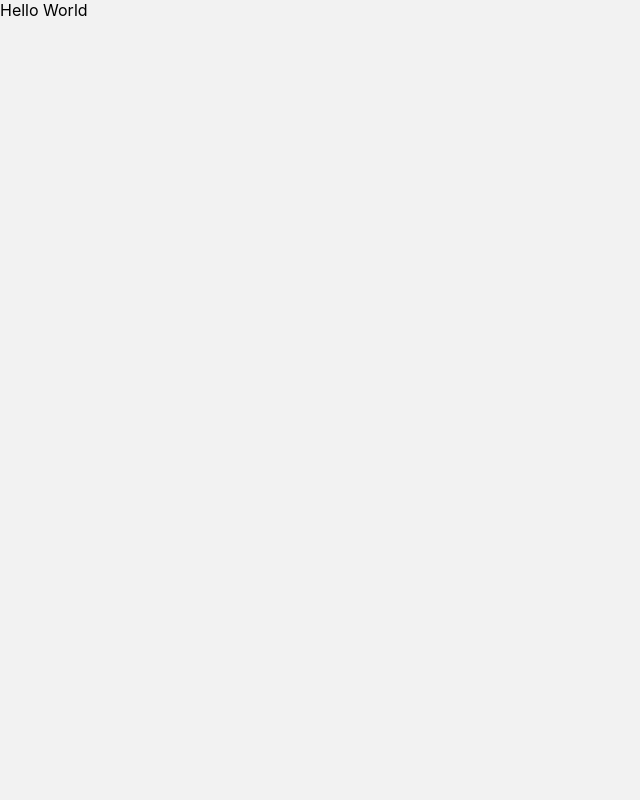
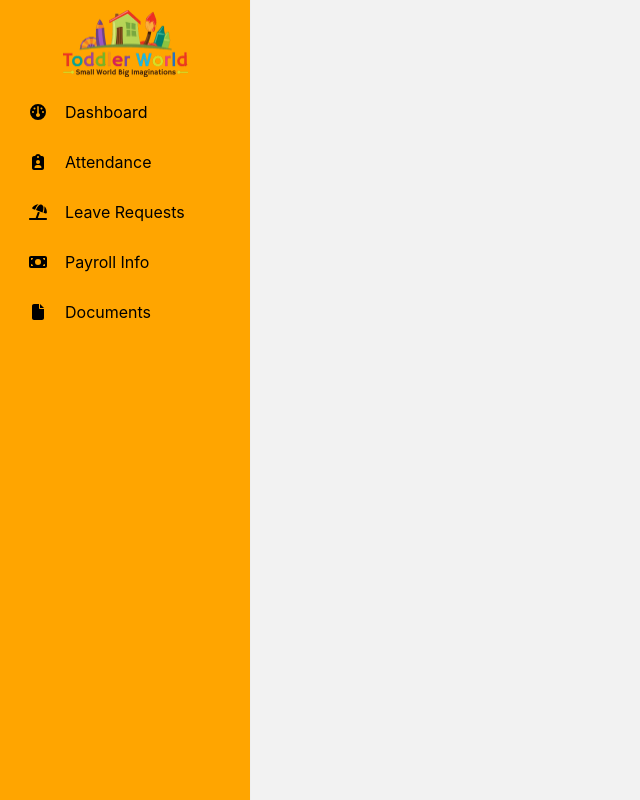
Before and after one commit to aheedshah/toddler-world-hr, a React (Create React App) app: page /dashboard in a window 1280 px wide. Shown: the whole page, without its empty margins (0-640 px from the left). Built offline with nearby package versions, Linux system fonts and the light colour scheme.

Commit message:
chore: add sidebar

```diff
--- a/package.json
+++ b/package.json
@@ -3,6 +3,9 @@
   "version": "0.1.0",
   "private": true,
   "dependencies": {
+    "@fortawesome/fontawesome-svg-core": "^6.5.1",
+    "@fortawesome/free-solid-svg-icons": "^6.5.1",
+    "@fortawesome/react-fontawesome": "^0.2.0",
     "@testing-library/jest-dom": "^4.2.4",
     "@testing-library/react": "^14.1.2",
     "@testing-library/user-event": "^14.5.1",
@@ -16,10 +19,12 @@
     "nodemon": "^3.0.2",
     "react": "^18.2.0",
     "react-dom": "^18.2.0",
+    "react-pro-sidebar": "^1.1.0-alpha.1",
     "react-router-dom": "^6.20.1",
     "react-scripts": "5.0.1",
     "sass": "^1.69.5",
     "typescript": "^5.3.2",
+    "usehooks-ts": "^2.9.1",
     "web-vitals": "^3.5.0"
   },
   "scripts": {
--- a/src/components/Dashboard/Dashboard.tsx
+++ b/src/components/Dashboard/Dashboard.tsx
@@ -1,11 +1,12 @@
 import React from 'react'
+import Sidebar from "../Sidebar/Sidebar";
 
 const Dashboard: React.FC = () => {
-  return (
-    <>
-      Hello World
-    </>
-  )
+    return (
+        <>
+            <Sidebar />
+        </>
+    );
 }
 
 export default Dashboard
--- /dev/null
+++ b/src/components/Sidebar/Sidebar.scss
@@ -0,0 +1,11 @@
+.sidebar{
+    height: 100vh;
+    img {
+        display: block;
+        margin-left: auto;
+        margin-right: auto;
+        padding-top: 10px;
+        padding-bottom: 10px;
+        width: 50%;
+    }
+}
--- /dev/null
+++ b/src/components/Sidebar/Sidebar.tsx
@@ -0,0 +1,56 @@
+import React from 'react';
+import './Sidebar.scss';
+import { Sidebar, Menu, MenuItem } from 'react-pro-sidebar';
+import { Link } from "react-router-dom";
+import { FontAwesomeIcon } from '@fortawesome/react-fontawesome';
+import { faGauge, faClipboardUser, faUmbrellaBeach, faMoneyBill, faFile } from '@fortawesome/free-solid-svg-icons';
+import { useMediaQuery } from 'usehooks-ts'
+
+
+const Sidebars: React.FC = () => {
+	const isDesktop = useMediaQuery('(min-width: 768px)')
+	return (
+		<Sidebar
+			backgroundColor={'orange'}
+			color={'#8ba1b7'}
+			className='sidebar'
+			collapsed={!isDesktop}
+		>
+			<img src='/images/logo.webp' alt="logo" />
+			<Menu>
+				<MenuItem
+					component={<Link to={'/dashboard'} />}
+					icon={<FontAwesomeIcon icon={faGauge} />}
+				>
+					Dashboard
+				</MenuItem>
+				<MenuItem
+					component={<Link to={'#'} />}
+					icon={<FontAwesomeIcon icon={faClipboardUser} />}
+				>
+					Attendance
+				</MenuItem>
+				<MenuItem
+					component={<Link to={'#'} />}
+					icon={<FontAwesomeIcon icon={faUmbrellaBeach}/>}
+				>
+					Leave Requests
+				</MenuItem>
+				<MenuItem
+					component={<Link to={'#'} />}
+					icon={<FontAwesomeIcon icon={faMoneyBill}/>}
+				>
+					Payroll Info
+				</MenuItem>
+				<MenuItem
+					component={<Link to={'#'} />}
+					icon={<FontAwesomeIcon icon={faFile}/>}
+				>
+					Documents
+				</MenuItem>
+			</Menu>
+		</Sidebar>
+	);
+}
+
+export default Sidebars;
--- a/src/index.css
+++ b/src/index.css
@@ -1,5 +1,6 @@
 body {
   margin: 0;
+  padding: 0;
   font-family: -apple-system, BlinkMacSystemFont, 'Segoe UI', 'Roboto', 'Oxygen',
     'Ubuntu', 'Cantarell', 'Fira Sans', 'Droid Sans', 'Helvetica Neue',
     sans-serif;
```
Also changed, not shown: 2 other files (tests, documents, lock files or other folders).
